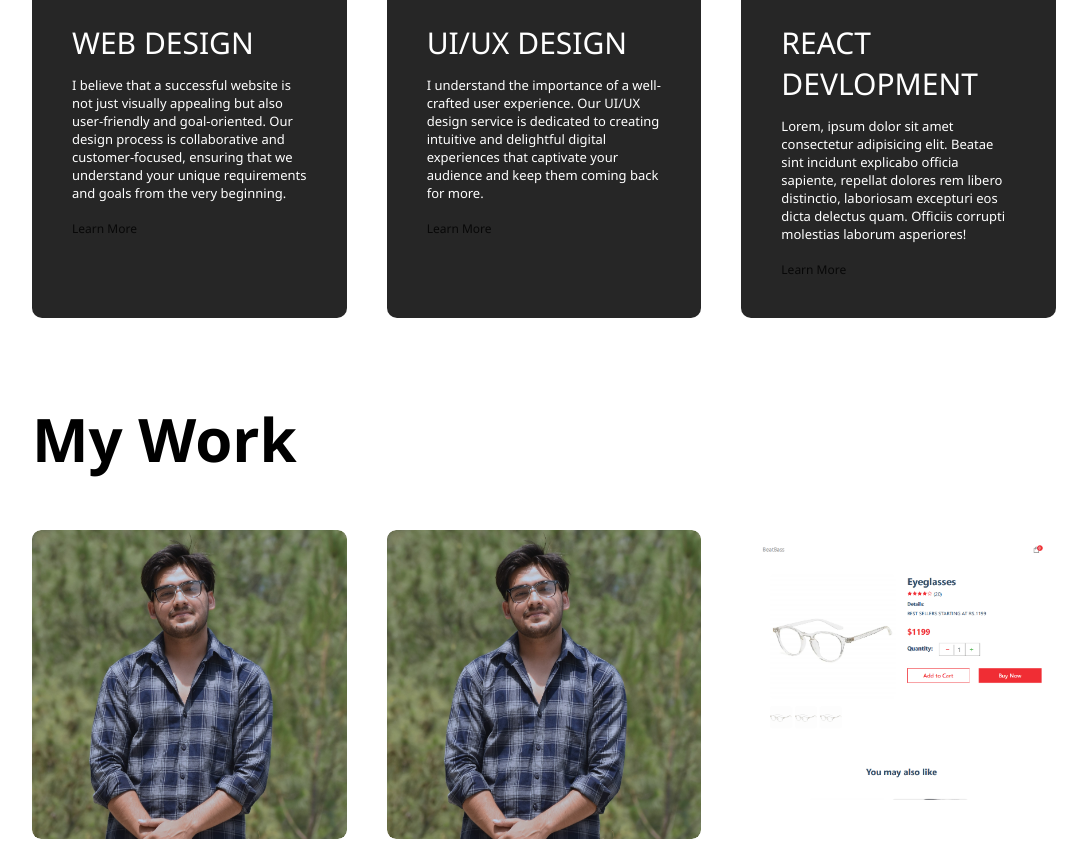
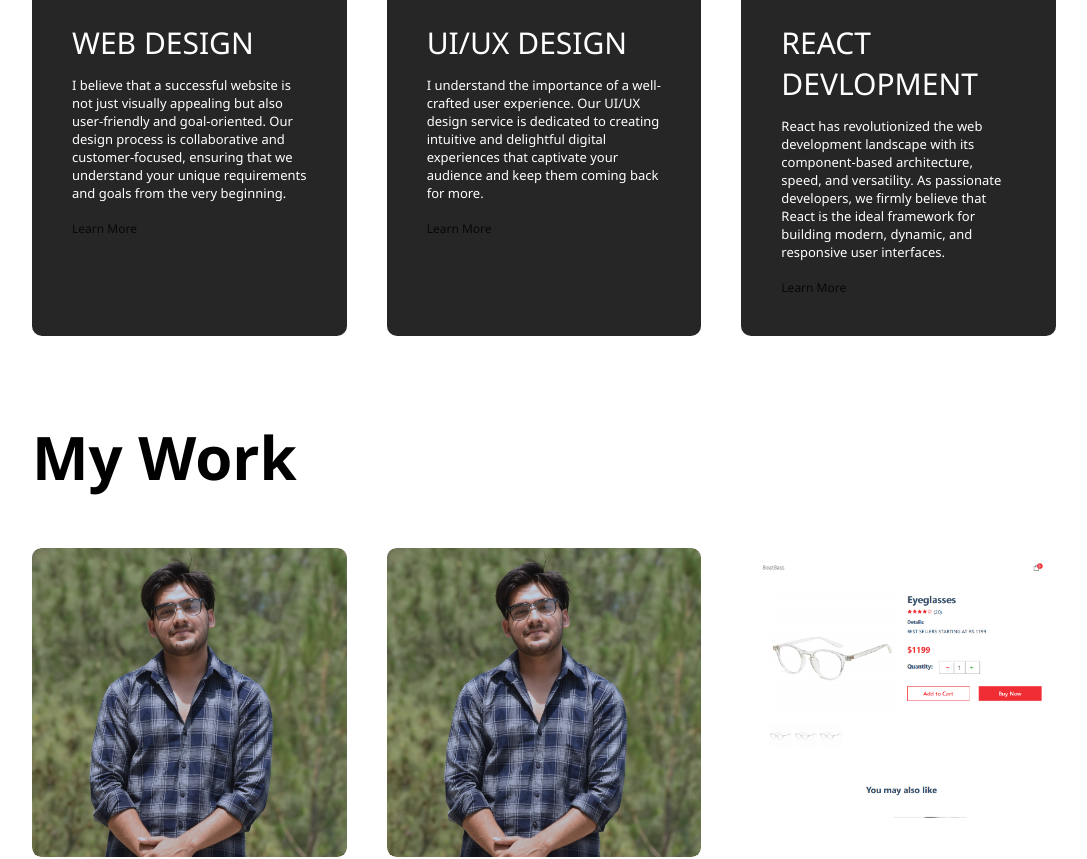
Before and after one commit to vivekbutola3/portfolio, a plain HTML site: page index.html in a window 1280 px wide. Shown: the part 1695-2554 px from the top of the page, without its empty margins (96-1183 px from the left). Drawn offline with nearby package versions, Linux system fonts and the light colour scheme.

Commit message:
Update index.html

```diff
--- a/index.html
+++ b/index.html
@@ -135,10 +135,7 @@ I pursued my education at HNB Garhwal University, where I studied MCA. During my
             <i class="fa-brands fa-react"></i>
             <h2>REACT DEVLOPMENT</h2>
             <p>
-              Lorem, ipsum dolor sit amet consectetur adipisicing elit. Beatae
-              sint incidunt explicabo officia sapiente, repellat dolores rem
-              libero distinctio, laboriosam excepturi eos dicta delectus quam.
-              Officiis corrupti molestias laborum asperiores!
+             React has revolutionized the web development landscape with its component-based architecture, speed, and versatility. As passionate developers, we firmly believe that React is the ideal framework for building modern, dynamic, and responsive user interfaces.
             </p>
             <a href="#">Learn More</a>
           </div>
```
